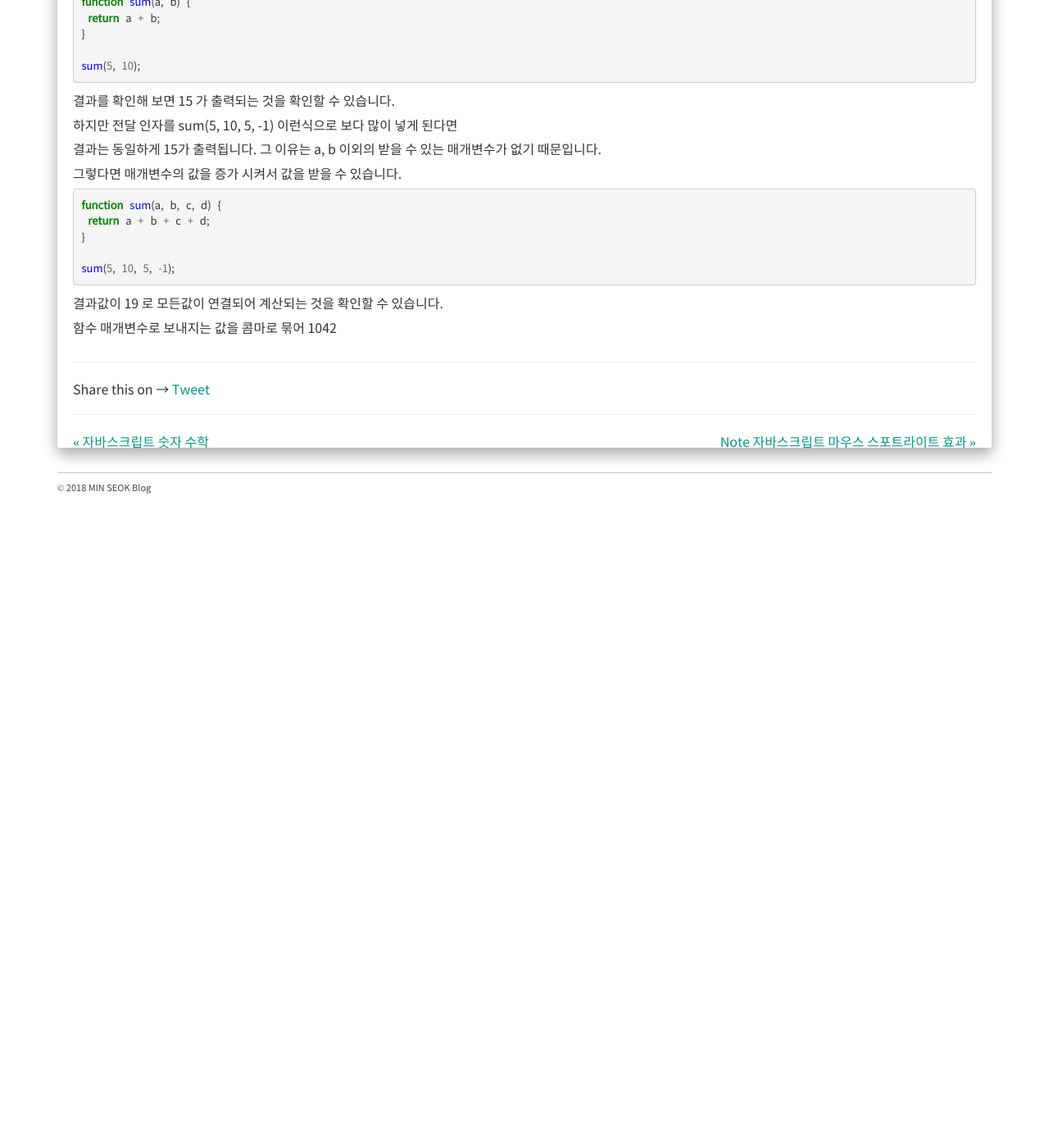
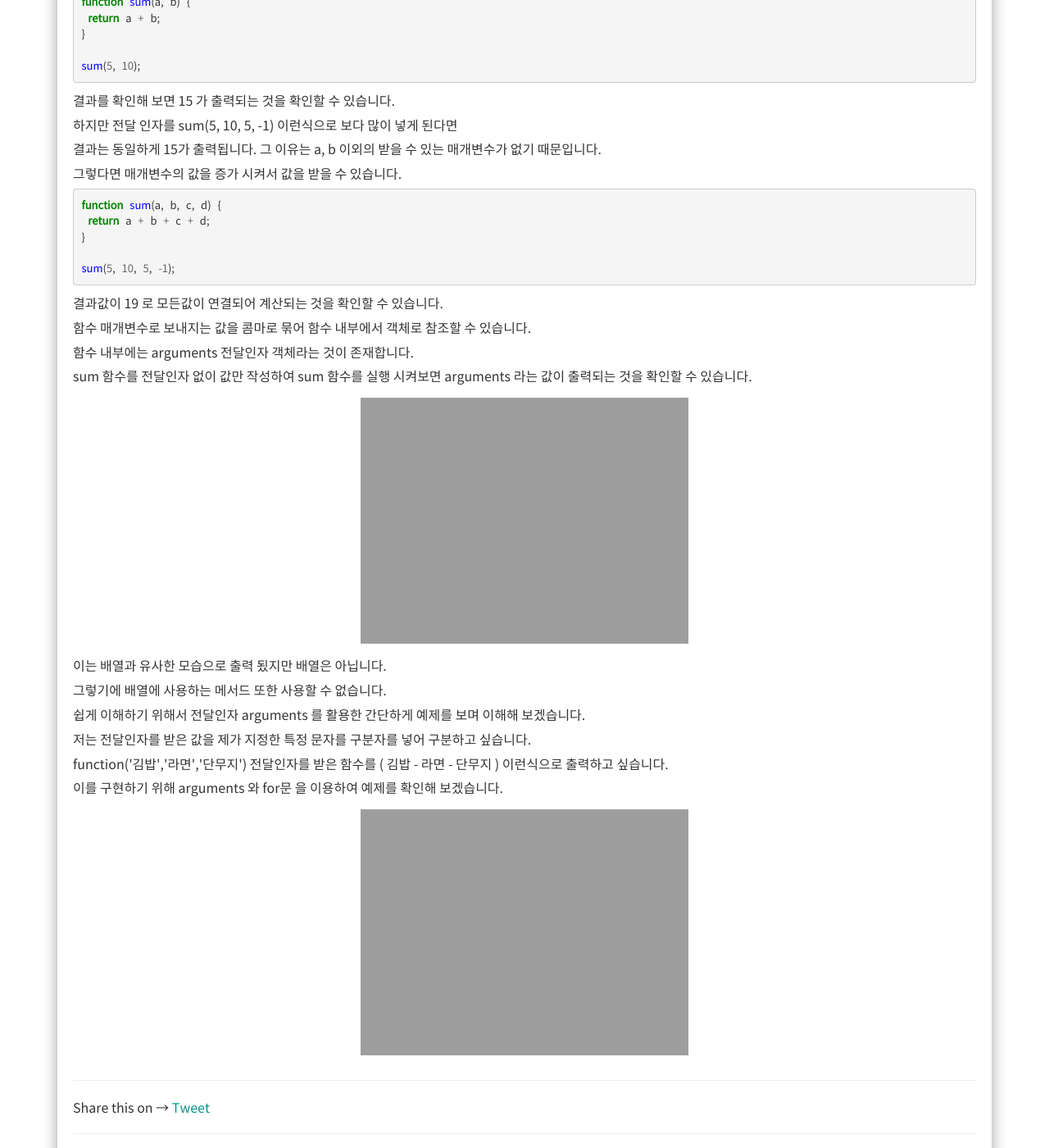
Before and after one commit to alalstjr/promote.github.io, a Jekyll site: the page built from _posts/2018-11-19-자바스크립트 함수.md, in a window 1280 px wide and 1400 px high, scrolled down 5936 px. Shown: the whole window at 82% size. Built offline with Jekyll 4.4.1, drawn with Linux system fonts in a browser that asks for light colours; nearby versions of some CDN libraries; our own code applies the rules of GitHub Pages for plain Markdown files; comment, search, counter and statistics services are not loaded; before the commit the page ends 6566 px from its top, so only the background shows below that.

Commit message:
Update 2018-11-19-자바스크립트 함수.md

```diff
--- a/_posts/2018-11-19-자바스크립트 함수.md
+++ b/_posts/2018-11-19-자바스크립트 함수.md
@@ -156,5 +156,19 @@ function sum(a, b, c, d) {
 sum(5, 10, 5, -1);
 {% endhighlight %}
 <p>결과값이 19 로 모든값이 연결되어 계산되는 것을 확인할 수 있습니다.</p>
-<p>함수 매개변수로 보내지는 값을 콤마로 묶어 1042</p>
+<p>함수 매개변수로 보내지는 값을 콤마로 묶어 함수 내부에서 객체로 참조할 수 있습니다.</p>
+<p>함수 내부에는 arguments 전달인자 객체라는 것이 존재합니다.</p>
+<p>sum 함수를 전달인자 없이 값만 작성하여 sum 함수를 실행 시켜보면 arguments 라는 값이 출력되는 것을 확인할 수 있습니다.</p>
+<div class="img-box">
+  <img src="{{ site.baseurl }}/static/img/post/2018-11-25-9.png" alt="자바스크립트 출력확인" />
 </div>
+<p>이는 배열과 유사한 모습으로 출력 됬지만 배열은 아닙니다.</p>
+<p>그렇기에 배열에 사용하는 메서드 또한 사용할 수 없습니다.</p>
+<p>쉽게 이해하기 위해서 전달인자 arguments 를 활용한 간단하게 예제를 보며 이해해 보겠습니다.</p>
+<p>저는 전달인자를 받은 값을 제가 지정한 특정 문자를 구분자를 넣어 구분하고 싶습니다.</p>
+<p>function('김밥','라면','단무지') 전달인자를 받은 함수를 ( 김밥 - 라면 - 단무지 ) 이런식으로 출력하고 싶습니다.</p>
+<p>이를 구현하기 위해 arguments 와 for문 을 이용하여 예제를 확인해 보겠습니다.</p>
+<div class="img-box">
+  <img src="{{ site.baseurl }}/static/img/post/2018-11-25-10.png" alt="자바스크립트 출력확인" />
+</div>
+</div>
```
